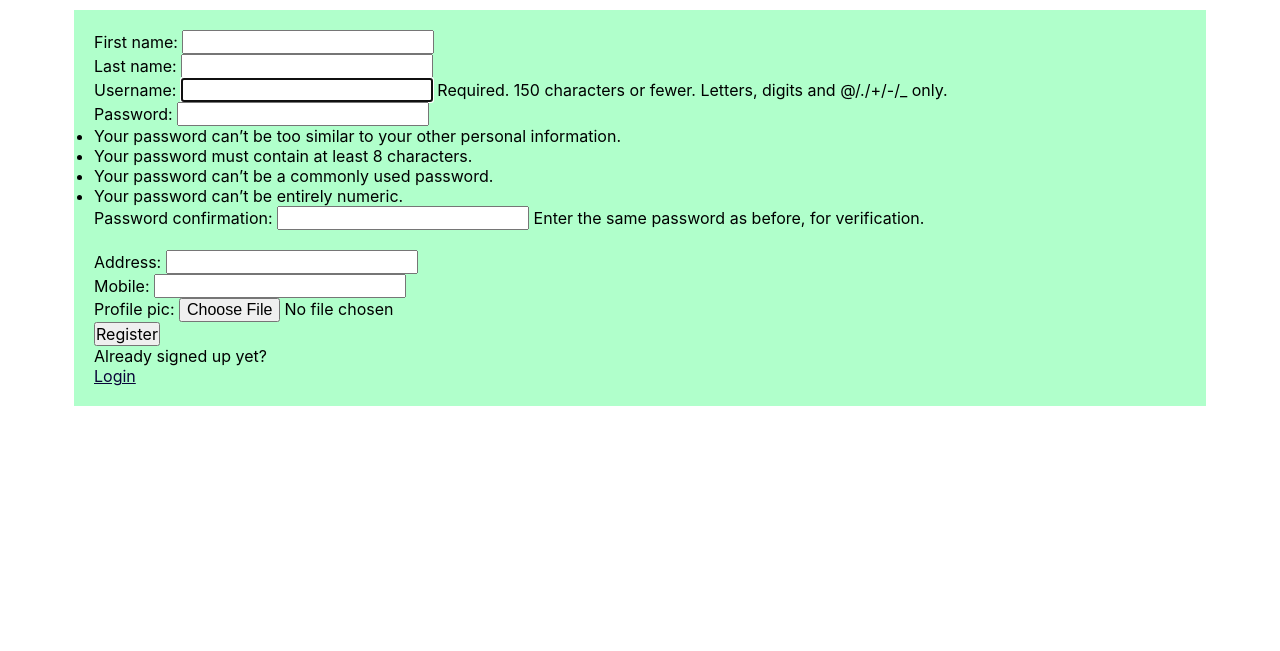
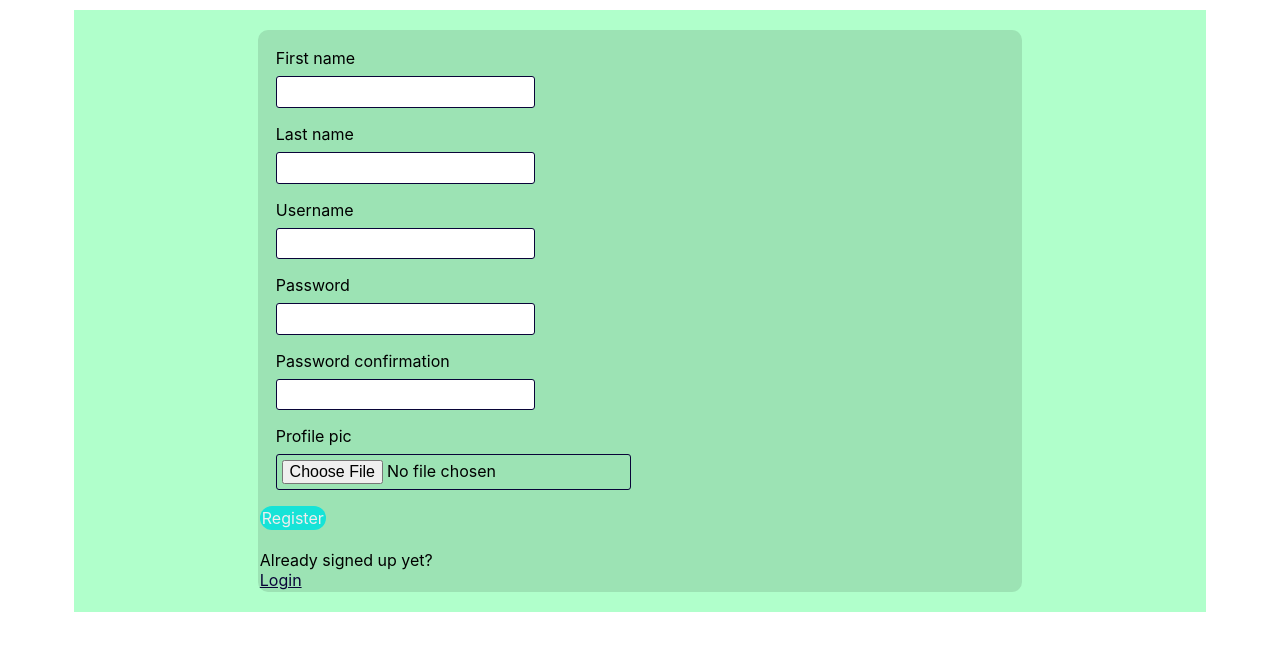
Before and after one commit to izzyskills/quizTrivia, a Django app: page /register/ in a window 1280 px wide. Shown: the part 54-705 px from the top of the page. Run offline with Django 4.2, Linux system fonts and the light colour scheme.

Commit message:
Fixed Some bugs and added styling to the site
added styling to the login page and register page
removed the number and address fields
set a default picture for profile picture incase user don't submit one

```diff
--- a/base/forms.py
+++ b/base/forms.py
@@ -13,7 +13,12 @@ class UserCreationForm(UserCreationForm):
 class ProfileCreationForm(forms.ModelForm):
     class Meta:
         model = models.Profile
-        fields = ["address", "mobile", "profile_pic"]
+        fields = ["profile_pic"]
+
+
+class LoginForm(forms.Form):
+    username = forms.CharField(max_length=150)
+    password = forms.CharField(widget=forms.PasswordInput)
 
 
 class CourseCreationForm(forms.ModelForm):
--- a/base/models.py
+++ b/base/models.py
@@ -9,10 +9,8 @@ class Profile(models.Model):
 
     user = models.OneToOneField(User, on_delete=models.CASCADE)
     profile_pic = models.ImageField(
-        upload_to="profile_pic/Student/", null=True, blank=True
+        upload_to="profile_pic/Student/", null=True, default="gee.svg"
     )
-    address = models.CharField(max_length=40)
-    mobile = models.CharField(max_length=20, null=False)
 
     @property
     def get_name(self):
--- a/base/views.py
+++ b/base/views.py
@@ -25,17 +25,17 @@ def login_view(request):
     if request.user.is_authenticated:
         return redirect("dashboard")
     if request.method == "POST":
-        username = request.POST.get("username").lower()
-        password = request.POST.get("password")
+        form = forms.LoginForm(request.POST)
+        if form.is_valid():
+            # Perform authentication and login logic here
+            username = form.cleaned_data["username"]
+            password = form.cleaned_data["password"]
+            user = authenticate(request, username=username, password=password)
+            if user is not None:
+                login(request, user)
+                return redirect("dashboard")
 
-        user = authenticate(request, username=username, password=password)
-        if user is not None:
-            login(request, user)
-            return redirect("dashboard")
-        else:
-            return redirect("register")
-
-    return render(request, "login.html")
+    return render(request, "login.html", {"form": forms.LoginForm})
 
 
 def register_view(request):
@@ -49,11 +49,11 @@ def register_view(request):
         if userForm.is_valid() and profileForm.is_valid():
             user = userForm.save(commit=False)
             user.username = user.username.lower()
-            user.save()
             profile = profileForm.save(commit=False)
             profile.user = user
+            user.save()
             profile.save()
-        return redirect("login")
+            return redirect("login")
     return render(request, "register.html", context)
 
 
@@ -177,7 +177,7 @@ def submit_new_quiz_view(request):
             course.uploaded_by = models.Profile.objects.get(user=request.user)
             course.save()
             csv_file.close()
-            redirect("dashboard")
+            return redirect("quiz_select")
 
     return render(request, "submit_new_quiz.html", context)
 
--- a/requirements.txt
+++ b/requirements.txt
@@ -1 +1,3 @@
-Django==4.1.7
+Django
+whitenoise
+willow
--- a/static/styles/styles.css
+++ b/static/styles/styles.css
@@ -136,3 +136,29 @@ td > a {
   outline: none;
   color: var(--color-light);
 }
+.form__group {
+  margin: 1rem;
+}
+
+.form__group label {
+  display: block;
+  font-size: 1rem;
+  margin-bottom: 0.5rem;
+}
+
+.form__group input,
+.form__group textarea,
+.form__group select {
+  border: 1px solid var(--color-links);
+  padding: 0.3rem;
+  border-radius: 3px;
+  outline: none;
+}
+.align__div {
+  background-color: #9ce3b4;
+  width: 70%;
+  padding: 2px;
+  margin: 0 auto;
+  border: 3px;
+  border-radius: 10px;
+}
--- a/templates/dashboard.html
+++ b/templates/dashboard.html
@@ -1,11 +1,12 @@
 {% extends 'base.html' %} {% block content %}
+<div class="align__div">
   <div class="center__div">
     <img class="avatar" src="{{request.user.profile.profile_pic.url}}" alt="" />
     <h2>{{user.username}} profile</h2>
     <br /><br />
     <h4>Previous Quizzes</h4>
     <br /><br />
-  <table>
+    <table style="margin-left: auto; margin-right: auto">
       <tr>
         <th>Course</th>
         <th>Score</th>
@@ -41,4 +42,5 @@
     </button>
     <button><a href="{% url 'previous_quiz' %}">former quizes</a></button>
   </div>
+</div>
 {% endblock content %}
--- a/templates/register.html
+++ b/templates/register.html
@@ -1,11 +1,20 @@
 {% extends 'base.html' %} {% block content %}
-<div>
-  <form method="POST" enctype="multipart/form-data">
-    {% csrf_token %} {{userForm.as_p}}
-    <br />
-    {{profileForm.as_p}}
-    <input type="submit" value="Register" />
+<div class="align__div">
+  <form method="POST" enctype="multipart/form-data" class="form">
+    {% csrf_token %} {% for field in userForm %}
+    <div class="form__group">
+      <label for="">{{field.label}}</label>
+      {{field}}
+    </div>
+    {% endfor %} {% for field in profileForm %}
+    <div class="form__group">
+      <label for="">{{field.label}}</label>
+      {{field}}
+    </div>
+    {% endfor %}
+    <button type="submit">Register</button>
   </form>
+  <br />
   <p>Already signed up yet?</p>
   <a href="{% url 'login' %}">Login</a>
 </div>
```
Also changed, not shown: templates/login.html (+8 -10 lines), readme.md. Lines whose indentation alone changed are shown as unchanged.
